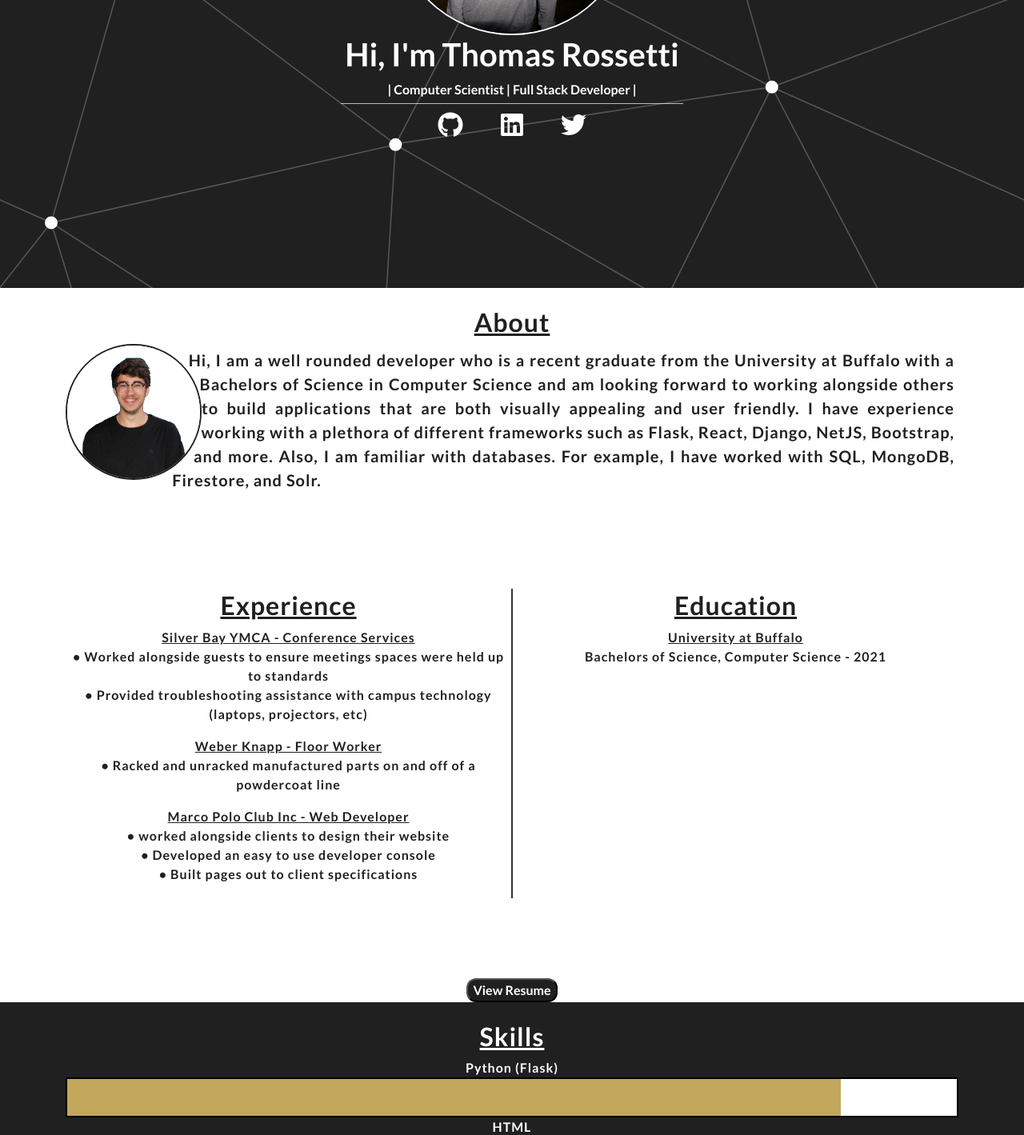
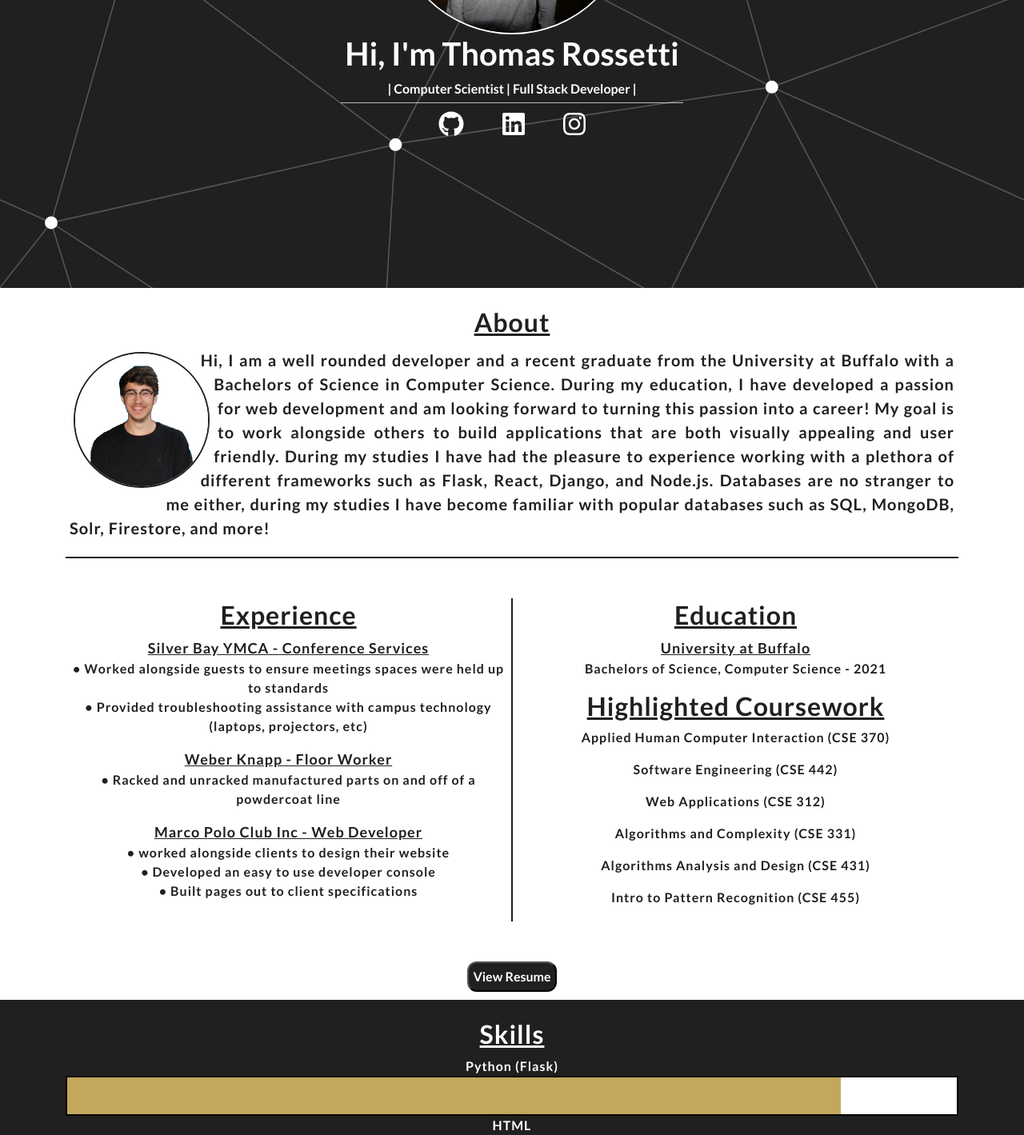
Before and after one commit to tjrosset/tjr-web, a React (Create React App) app: page / in a window 1280 px wide. Shown: the part 440-1859 px from the top of the page at 80% size. Built offline with nearby package versions, Linux system fonts and the light colour scheme.

Commit message:
More page updates
-Added new links
-Re-enabled the send email button
-fixed margin issues with text around
  about image
-Added Highlighted Courses to about
  page

```diff
--- a/public/index.html
+++ b/public/index.html
@@ -5,10 +5,9 @@
     <link rel="icon" href="%PUBLIC_URL%/favicon.png" />
     <meta name="viewport" content="width=device-width, initial-scale=1" />
     <meta name="theme-color" content="#000000" />
-    <meta
-      name="Resume"
-      content="Web site created"
-    />
+    <meta name="keywords" content="thomasrossetti, Thomas, Rossetti, TJR, University at Buffalo, UB, Computer Science, Personal website, resume, projects, Thomas Rossetti"/>
+    <meta property="og:title" content="Thomas Rossetti's Personal Website" />
+    <meta property='og:image' content='https://i.imgur.com/PvOp38y.png' />
     <link rel="apple-touch-icon" href="%PUBLIC_URL%/logo192.png" />
     <link rel="manifest" href="%PUBLIC_URL%/manifest.json" />
 
--- a/src/Components/about.js
+++ b/src/Components/about.js
@@ -24,16 +24,16 @@ function Filler(){
                 <div className='profile-container'>
                     <img className='profilepic' alt='profile pic' src={tjr}></img>
                     <p style={{fontSize:'20px', textAlign:'justify', padding:'5px'}}>
-                        Hi, I am a well rounded developer who is a recent graduate from the University at Buffalo with a Bachelors of Science in Computer
-                        Science and am looking forward to working alongside others to build applications that are both visually appealing and user friendly.
-                        I have experience working with a plethora of different frameworks such as Flask, React, Django, NetJS, Bootstrap, and more.
-                        Also, I am familiar with databases. For example, I have worked with SQL, MongoDB, Firestore, and Solr.
-
+                        Hi, I am a well rounded developer and a recent graduate from the University at Buffalo with a Bachelors of Science in Computer
+                        Science. During my education, I have developed a passion for web development and am looking forward to turning this passion into a career!
+                        My goal is to work alongside others to build applications that are both visually appealing and user friendly.
+                        During my studies I have had the pleasure to experience working with a plethora of different frameworks such as Flask, React, Django, and Node.js.
+                        Databases are no stranger to me either, during my studies I have become familiar with popular databases such as SQL, MongoDB, Solr, Firestore, and more!
                     </p>
                 </div>
 
                 <div className='about-horizontal-container'>
-                    <div style={{borderRight: '1px solid #333333'}} className='education-container'>
+                    <div style={{borderRight: '1px solid #202020'}} className='education-container'>
                         <h2 style={{textDecoration:'underline'}}>Experience</h2>
                         <b>Silver Bay YMCA - Conference Services</b>
                         <p>• Worked alongside guests to ensure meetings spaces were held up to
@@ -54,10 +54,17 @@ function Filler(){
                             • Built pages out to client specifications
                         </p>
                     </div>
-                    <div style={{borderLeft: '1px solid #333333'}} className='education-container'>
+                    <div style={{borderLeft: '1px solid #202020'}} className='education-container'>
                         <h2 style={{textDecoration:'underline'}}>Education</h2>
                         <b>University at Buffalo</b>
                         <p>Bachelors of Science, Computer Science - 2021</p>
+                        <h2 style={{textDecoration:'underline'}}>Highlighted Coursework</h2>
+                        <p>Applied Human Computer Interaction (CSE 370)</p>
+                        <p>Software Engineering (CSE 442)</p>
+                        <p>Web Applications (CSE 312)</p>
+                        <p>Algorithms and Complexity (CSE 331)</p>
+                        <p>Algorithms Analysis and Design (CSE 431)</p>
+                        <p>Intro to Pattern Recognition (CSE 455)</p>
                     </div>
                 </div>
                 <button className='resume-button' onClick={openResume}>View Resume</button>
--- a/src/Components/footer.js
+++ b/src/Components/footer.js
@@ -50,7 +50,7 @@ class Footer extends Component{
                         <li className ='info-item'>Thomas Rossetti</li>
                         <li className ='info-item'>rossettitj@gmail.com</li>
                         <div style={{display:'flex', flexDirection:'row', justifyContent:'space-evenly'}}>
-                            <a href='https://github.com/tjrosset' target="_blank" rel="noreferrer"><FontAwesomeIcon className='testicon' icon={faGithub} size='3x'></FontAwesomeIcon></a>
+                            {/* <a href='https://github.com/tjrosset' target="_blank" rel="noreferrer"><FontAwesomeIcon className='testicon' icon={faGithub} size='3x'></FontAwesomeIcon></a> */}
                             <Link onClick={this.email.bind(this)}  to="contact" spy={true} smooth={true}><FontAwesomeIcon className='testicon' icon={faEnvelope} size='3x'></FontAwesomeIcon></Link>
                         </div>
                     </div>
@@ -59,11 +59,11 @@ class Footer extends Component{
                             <Bounce left>
                             <br></br>
                             <form className='email-form'>
-                                <label style={{color:'white'}}>Email</label>
+                                <label>Email</label>
                                 <input type='email' name='from_name' onChange={this.updateInput} value={this.state.from_name} required></input>
-                                <label style={{color:'white'}}>Message</label>
+                                <label>Message</label>
                                 <textarea rows='5' name='message' maxlength='555' onChange={this.updateInput} value={this.state.message} style={{resize:'none'}}  required></textarea>
-                                {/* <button type='button' onClick={this.send_email}>Send</button> */}
+                                <button type='button' onClick={this.send_email}>Send</button>
                             </form>
                             </Bounce>
                         </div> : null
--- a/src/Components/landing.js
+++ b/src/Components/landing.js
@@ -1,7 +1,7 @@
 import React from 'react';
 import {Container} from 'react-bootstrap'
 import {FontAwesomeIcon} from "@fortawesome/react-fontawesome";
-import {faGithub, faLinkedin, faTwitter} from "@fortawesome/free-brands-svg-icons";
+import {faGithub, faLinkedin, faInstagram} from "@fortawesome/free-brands-svg-icons";
 // import {Fade} from 'react-reveal'
 
 // Styles
@@ -20,9 +20,9 @@ function Landing(){
                     <b>| Computer Scientist | Full Stack Developer |</b>
                 </div>
                 <div className='links'>
-                    <FontAwesomeIcon icon={faGithub} size='2x'></FontAwesomeIcon>
-                    <FontAwesomeIcon icon={faLinkedin} size='2x'></FontAwesomeIcon>
-                    <FontAwesomeIcon icon={faTwitter} size='2x'></FontAwesomeIcon>
+                    <a href='https://github.com/tjrosset' target="_blank" rel="noreferrer" className='contacts'><FontAwesomeIcon icon={faGithub} size='2x'></FontAwesomeIcon></a>
+                    <a href='https://www.linkedin.com/in/thomas-rossetti-53526a200/' target="_blank" rel="noreferrer" className='contacts'><FontAwesomeIcon icon={faLinkedin} size='2x'></FontAwesomeIcon></a>
+                    <a href='https://www.instagram.com/rossetti505/' target="_blank" rel="noreferrer" className='contacts'><FontAwesomeIcon icon={faInstagram} size='2x'></FontAwesomeIcon></a>
                 </div>
             </Container>
         </div>
--- a/src/styles/about.css
+++ b/src/styles/about.css
@@ -12,30 +12,34 @@
     border-radius: 50%;
     width: 170px;
     height: 170px;
-    border: 2px solid #202020;
-    /* border: 2px solid #202020; */
+    border: 2.5px solid #202020;
+    margin: 10px;
     float: left;
     shape-outside: circle();
 }
 .profile-container{
     height: 100%;
+    border-bottom: 2.5px solid #202020;
 }
 .about-horizontal-container{
     display: flex;
     flex-direction: row;
 }
 .education-container{
-    margin-top: 100px;
+    margin-top: 50px;
     width: 50%;
     padding: 2px;
     word-wrap: break-word;
 }
 .education-container b{
+    font-size: 18px;
     text-decoration: underline;
 }
 .resume-button{
     background-color: #202020;
     color: #FFFFFF;
-    margin-top: 100px;
+    margin-top: 50px;
     border-radius: 12px;
+    padding: 5px;
+    margin-bottom: 10px;
 }
--- a/src/styles/footer.css
+++ b/src/styles/footer.css
@@ -8,8 +8,9 @@
 .footer-container-open{
     height: fit-content;
     width: 100%;
-    background: linear-gradient( #202020,#414141);
-    box-shadow: 0px -5px 3px rgba(36, 36, 36, 0.26);
+    background-color: #FFFFFF;
+    color: #202020;
+    /* box-shadow: 0px -5px 3px rgba(36, 36, 36, 0.26); */
     border-top: 1px solid rgb(0, 0, 0);
 }
 .cspace{
@@ -36,6 +37,8 @@
 }
 
 .email-form{
+    font-family: 'Lato', sans-serif;
+    color: #202020;
     display: flex;
     flex-direction: column;
 }
--- a/src/styles/header.css
+++ b/src/styles/header.css
@@ -43,5 +43,6 @@
 }
 
 .scroll_links:hover{
-    color: rgb(255, 173, 20)
+    color: white;
+    text-shadow: 0px 1px 10px rgba(233, 233, 233, 0.63);
 }
--- a/src/styles/landing.css
+++ b/src/styles/landing.css
@@ -34,9 +34,18 @@
     border-radius: 50%;
 }
 
+ /* fontawesome icons */
 .links{
     width: 300px;
     display: flex;
     padding: 10px;
     justify-content: space-evenly;
 }
+
+.contacts{
+    color: white;
+}
+.contacts:hover{
+    color: rgb(230, 230, 230);
+    filter: drop-shadow(0px 1px 7px rgba(233, 233, 233, 0.63));
+}
```
Also changed, not shown: src/Components/skills.js (+7 -4 lines).
